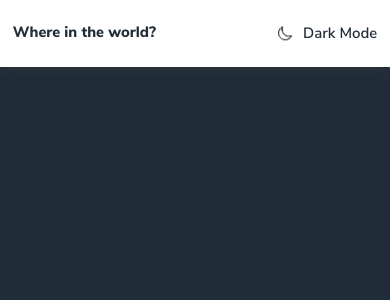
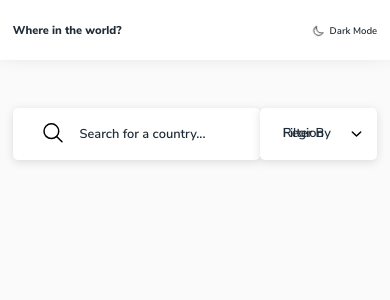
Before and after one commit to hassaneljebyly/countries, a React (Vite) app: page / in a window 390 px wide. Shown: the top 300 px of the page. Built offline with nearby package versions, Linux system fonts and the light colour scheme.

Commit message:
add search input and select menu

```diff
--- a/src/App.jsx
+++ b/src/App.jsx
@@ -1,19 +1,16 @@
 import Header from './components/Header';
+import Form from './components/Form';
 
 function App() {
   return (
     <>
       <Header />
-      <main
-        style={{
-          height: '200vh',
-          backgroundColor: 'var(--clr-900)',
-        }}
-      >
-        <h1>
-          Lorem ipsum dolor sit amet consectetur adipisicing elit. Cumque,
-          ullam!
-        </h1>
+      <main>
+        <header className="controls-header">
+          <div className="container">
+            <Form />
+          </div>
+        </header>
       </main>
     </>
   );
--- /dev/null
+++ b/src/components/Form.jsx
@@ -0,0 +1,26 @@
+import SelectMenu from './SelectMenu';
+
+export default function Form() {
+  return (
+    <form className="form">
+      <label className="sr-only" htmlFor="search">
+        search for country
+      </label>
+      <div className="form__search-input-container">
+        <span className="form__search-input-icon"></span>
+        <input
+          className="form__search-input"
+          id="search"
+          type="search"
+          placeholder="Search for a country..."
+        />
+        <span className="form__cancel-search-input-icon"></span>
+      </div>
+      <label className="sr-only" htmlFor="filter">
+        filter by region
+      </label>
+
+      <SelectMenu />
+    </form>
+  );
+}
--- /dev/null
+++ b/src/components/SelectMenu.jsx
@@ -0,0 +1,65 @@
+import { useState } from 'react';
+
+const options = ['africa', 'america', 'asia', 'europe', 'oceania'];
+
+export default function SelectMenu() {
+  const [filterExpand, setFilterExpand] = useState(false);
+  const [selectedOption, setSelectedOption] = useState('Filter by Region');
+
+  function selectOption(e) {
+    const selectedOptionValue = e.target.getAttribute('data-value');
+    setSelectedOption(selectedOptionValue);
+    setFilterExpand(!filterExpand);
+  }
+
+  function handleClick(e) {
+    const isButton = e.target.getAttribute('type') === 'button';
+    if (isButton) {
+      setFilterExpand(!filterExpand);
+    } else {
+      selectOption(e);
+    }
+  }
+
+  function handleKeyDown(e) {
+    const isSelected = (e.code && e.code === 'Enter') || e.code === 'Space';
+    if (isSelected) {
+      e.preventDefault(); // prevent Space bar scroll
+      selectOption(e);
+    }
+  }
+  return (
+    <div aria-label="filter" className="select-menu">
+      <button
+        className="select-menu__button"
+        type="button"
+        aria-expanded={filterExpand}
+        aria-controls="filter-menu"
+        onClick={handleClick}
+      >
+        {selectedOption}
+        <span
+          className="select-menu__icon"
+          style={{
+            rotate: filterExpand && '180deg',
+          }}
+        ></span>
+      </button>
+      <ul id="filter-menu" role="select" className="select-menu__option-group">
+        {options.map((option) => (
+          <li
+            key={option}
+            className="select-menu__options"
+            role="option"
+            tabIndex={filterExpand ? '0' : '-1'}
+            data-value={option}
+            onKeyDown={handleKeyDown}
+            onClick={handleClick}
+          >
+            {option}
+          </li>
+        ))}
+      </ul>
+    </div>
+  );
+}
--- a/src/sass/abstract/_variables.scss
+++ b/src/sass/abstract/_variables.scss
@@ -28,15 +28,15 @@ $colors: (
 // ## Typography
 
 $font-sizes: (
-  "--fs-100": clamp(1rem, 0.27vw + 0.95rem, 1.19rem),
-  "--fs-200": clamp(1.25rem, 0.48vw + 1.15rem, 1.58rem),
-  "--fs-300": clamp(1.56rem, 0.78vw + 1.41rem, 2.11rem),
-  "--fs-400": clamp(1.95rem, 1.23vw + 1.71rem, 2.81rem),
-  "--fs-500": clamp(2.44rem, 1.87vw + 2.07rem, 3.75rem),
-  "--fs-600": clamp(3.05rem, 2.78vw + 2.5rem, 5rem),
-  "--fs-700": clamp(3.81rem, 4.07vw + 3rem, 6.66rem),
-  "--fs-800": clamp(4.77rem, 5.87vw + 3.59rem, 8.88rem),
-  "--fs-900": clamp(5.96rem, 8.4vw + 4.28rem, 11.84rem),
+  "--fs-100":clamp(0.51rem, -0.02vw + 0.52rem, 0.5rem),
+  "--fs-200":clamp(0.64rem, 0.04vw + 0.63rem, 0.67rem),
+  "--fs-300":clamp(0.8rem, 0.13vw + 0.77rem, 0.89rem),
+  "--fs-400":clamp(1rem, 0.27vw + 0.95rem, 1.19rem),
+  "--fs-500":clamp(1.25rem, 0.48vw + 1.15rem, 1.58rem),
+  "--fs-600":clamp(1.56rem, 0.78vw + 1.41rem, 2.11rem),
+  "--fs-700":clamp(1.95rem, 1.23vw + 1.71rem, 2.81rem),
+  "--fs-800":clamp(2.44rem, 1.87vw + 2.07rem, 3.75rem),
+  "--fs-900":clamp(3.05rem, 2.78vw + 2.5rem, 5rem),
 );
 
 
--- /dev/null
+++ b/src/sass/components/_form.scss
@@ -0,0 +1,70 @@
+.form {
+  --_box-shadow: var(--_input-box-shadow-color) 0px 2px 8px 0px;
+  display: flex;
+  justify-content: space-between;
+  align-items: flex-start;
+
+  margin-top: 3em;
+
+  &__search-input-container {
+    --_display-cancel-button: 0;
+    width: max-content;
+    width: 100%;
+    max-width: 480px;
+    position: relative;
+
+    &:hover {
+      --_display-cancel-button: 1;
+    }
+  }
+
+  &__search-input {
+    font-size: var(--fs-300);
+    font-weight: var(--fw-semiBold);
+    color: inherit;
+    padding-block: 1.5em;
+    line-height: 0;
+    width: 100%;
+    background-color: var(--_search-input-background);
+    box-shadow: var(--_box-shadow);
+    text-indent: 5.2em;
+    border: 0;
+    outline: 0;
+    width: 100%;
+    border-radius: 5px;
+
+
+    &::placeholder {
+      color: inherit;
+    }
+
+    &::-webkit-search-cancel-button {
+      appearance: none;
+    }
+
+  }
+
+  &__cancel-search-input-icon {
+    position: absolute;
+    width: 30px;
+    aspect-ratio: 1;
+    right: .5em;
+    top: 50%;
+    translate: 0 -50%;
+    background-image: url("../assets/icons/close-outline.svg");
+    opacity: var(--_display-cancel-button);
+    cursor: pointer;
+    filter: invert(var(--_search-icon-invert));
+  }
+
+  &__search-input-icon {
+    position: absolute;
+    width: 24px;
+    aspect-ratio: 1;
+    top: 50%;
+    left: 1.75em;
+    translate: 0 -55%;
+    background-image: url("../assets/icons/search-outline.svg");
+    filter: invert(var(--_search-icon-invert));
+  }
+}
--- a/src/sass/components/_header.scss
+++ b/src/sass/components/_header.scss
@@ -4,7 +4,7 @@
   background-color: var(--_header-background);
   position: sticky;
   top: 0;
-  box-shadow: 0px -20px 30px var(--_header-box-shadow);
+  box-shadow: 0px -20px 30px var(--_box-shadow-color);
 
   &__nav {
     display: flex;
@@ -16,7 +16,7 @@
   &__home-link {
     display: inline-block;
     text-decoration: none;
-    font-size: calc(var(--fs-200) - .08rem);
+    font-size: calc(var(--fs-500) - .08rem);
     font-weight: var(--fw-extraBold);
     color: inherit;
 
@@ -26,7 +26,7 @@
     }
 
     @include mq(tablet, up) {
-      font-size: calc(var(--fs-100) - .08rem);
+      font-size: calc(var(--fs-300) - 0.09rem);
     }
   }
 
@@ -45,7 +45,7 @@
     user-select: none;
 
     @include mq(tablet, up) {
-      font-size: calc(var(--fs-100) - .08rem);
+      font-size: calc(var(--fs-300) - 0.2rem);
     }
 
     &.dark {
--- a/src/sass/components/_index.scss
+++ b/src/sass/components/_index.scss
@@ -1 +1,3 @@
 @forward "./header";
+@forward "./form";
+@forward "./select-menu";
--- /dev/null
+++ b/src/sass/components/_select-menu.scss
@@ -0,0 +1,66 @@
+.select-menu {
+  width: clamp(10.625rem, 10.0893rem + 2.6786vw, 12.5rem);
+  font-size: var(--fs-300);
+  font-weight: var(--fw-semiBold);
+  color: inherit;
+  background-color: transparent;
+  border: 0;
+  display: grid;
+  grid-template-rows: auto 0fr;
+
+  &:has([aria-expanded="true"]) {
+    grid-template-rows: auto auto;
+  }
+
+  &__button {
+    width: 100%;
+    background-color: transparent;
+    border: 0;
+    line-height: 0;
+    padding-block: 2em;
+    padding-inline: 1.75em;
+    color: inherit;
+    text-align: left;
+    cursor: pointer;
+    border-radius: 5px;
+    position: relative;
+    background-color: var(--_search-input-background);
+    box-shadow: var(--_box-shadow);
+    text-transform: capitalize;
+  }
+
+  &__icon {
+    position: absolute;
+    width: 15px;
+    aspect-ratio: 1;
+    top: 50%;
+    right: 1.75em;
+    translate: 60% -50%;
+    transform-origin: center;
+    background-image: url("../assets/icons/chevron-down-outline.svg");
+    transition: rotate 250ms ease;
+    filter: invert(var(--_search-icon-invert));
+    pointer-events: none;
+  }
+
+  &__option-group {
+    overflow: hidden;
+    margin-top: .25em;
+    border-radius: 5px;
+    background-color: var(--_search-input-background);
+    box-shadow: var(--_box-shadow);
+  }
+
+  &__options {
+    padding-block: 1.25em;
+    padding-left: 1em;
+    text-transform: capitalize;
+    line-height: 0;
+    cursor: pointer;
+    transition: background 250ms ease;
+
+    &:hover {
+      background-color: var(--_hover-color);
+    }
+  }
+}
--- a/src/sass/theme/_dark-mode.scss
+++ b/src/sass/theme/_dark-mode.scss
@@ -1,26 +1,45 @@
 body {
   --_header-background: var(--clr-100);
-  --_header-box-shadow: var(--clr-300);
+  --_search-input-background: var(--clr-100);
+  --_box-shadow-color: var(--clr-300);
+  --_input-box-shadow-color: rgba(99, 99, 99, 0.2);
+  --_hover-color: rgba(0, 0, 0, 0.103);
+  --_search-icon-invert: 0%;
   color: var(--clr-900);
-  background-color: var(--clr-900);
+  background-color: var(--clr-200);
 }
 
 @media (prefers-color-scheme: dark) {
   body {
     --_header-background: var(--clr-400);
-    --_header-box-shadow: var(--clr-800);
+    --_box-shadow-color: var(--clr-800);
+    --_search-input-background: var(--clr-400);
+    --_input-box-shadow-color: rgba(0, 0, 0, 0.2);
+    --_hover-color: rgba(255, 255, 255, 0.103);
+    --_search-icon-invert: 100%;
     color: var(--clr-100);
+    background-color: var(--clr-900);
   }
 }
 
 body[data-theme="light"] {
   --_header-background: var(--clr-100);
-  --_header-box-shadow: var(--clr-300);
+  --_box-shadow-color: var(--clr-300);
+  --_search-input-background: var(--clr-100);
+  --_input-box-shadow-color: rgba(99, 99, 99, 0.2);
+  --_hover-color: rgba(0, 0, 0, 0.103);
+  --_search-icon-invert: 0%;
   color: var(--clr-900);
+  background-color: var(--clr-200);
 }
 
 body[data-theme="dark"] {
   --_header-background: var(--clr-400);
-  --_header-box-shadow: var(--clr-800);
+  --_box-shadow-color: var(--clr-800);
+  --_search-input-background: var(--clr-400);
+  --_input-box-shadow-color: rgba(0, 0, 0, 0.2);
+  --_hover-color: rgba(255, 255, 255, 0.103);
+  --_search-icon-invert: 100%;
   color: var(--clr-100);
+  background-color: var(--clr-900);
 }
--- a/src/utilities/themeToggle.js
+++ b/src/utilities/themeToggle.js
@@ -1,15 +1,17 @@
 export const setTheme = () => {
-  let defaultTheme =
-    window.matchMedia &&
-    window.matchMedia('(prefers-color-scheme: dark)').matches
-      ? 'dark'
-      : localStorage.getItem('theme') || 'light';
+  let defaultTheme = localStorage.getItem('theme')
+    ? localStorage.getItem('theme')
+    : window.matchMedia &&
+      window.matchMedia('(prefers-color-scheme: dark)').matches
+    ? 'dark'
+    : 'light';
 
   document.body.setAttribute('data-theme', defaultTheme);
   return defaultTheme;
 };
 
 export const toggleTheme = (theme, setTheme) => {
+  // eslint-disable-next-line no-unused-vars
   return (e) => {
     const newTheme = theme === 'light' ? 'dark' : 'light';
     document.body.setAttribute('data-theme', newTheme);
```
Also changed, not shown: ToDo.txt, src/assets/icons/close-outline.svg (added), 1 other file (tests, documents, lock files or other folders).
